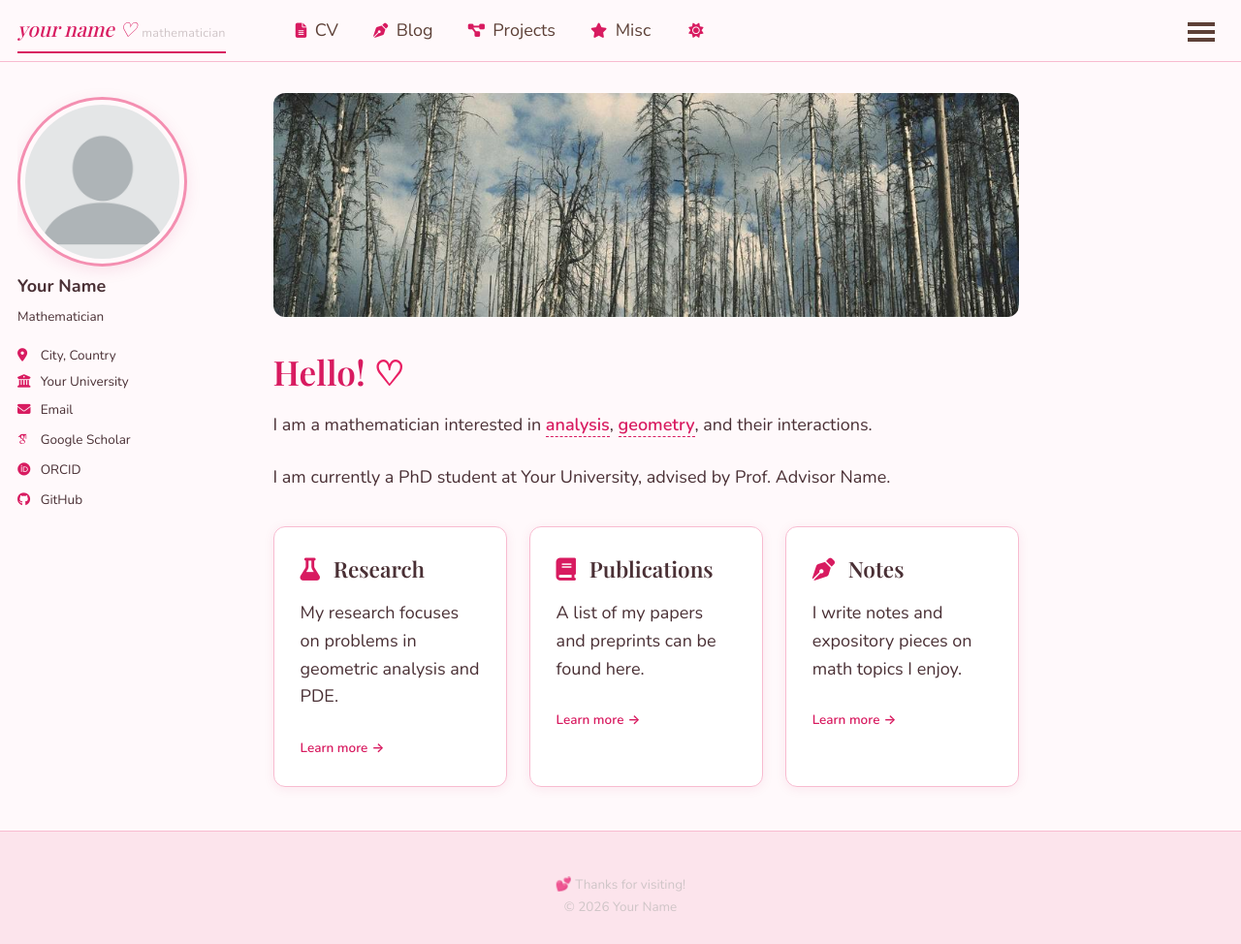
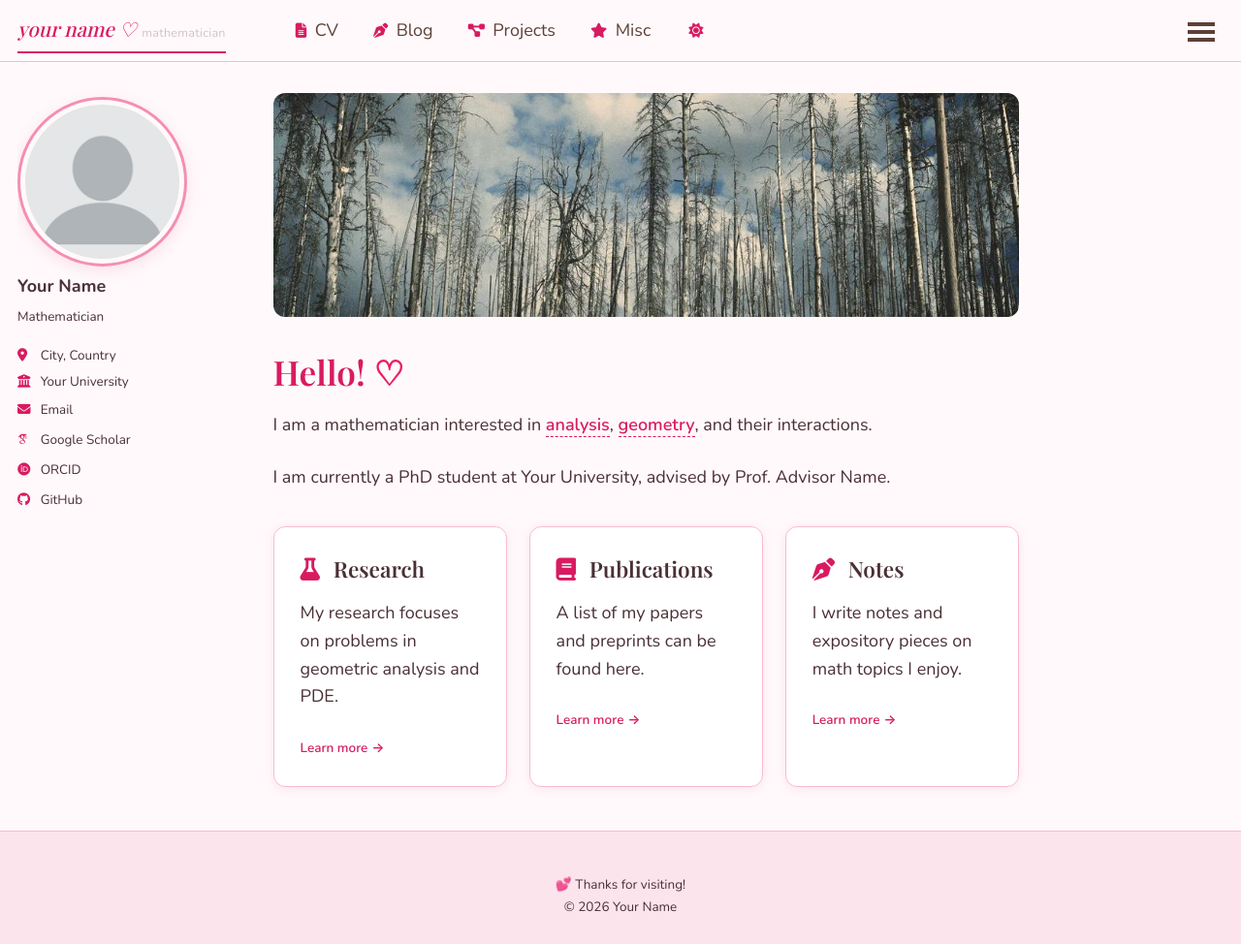
Before and after one commit to aris-uu/aris-uu.github.io, a Jekyll site: the page built from _pages/about.md, in a window 1280 px wide and 974 px high. Shown: the whole window at 97% size. Built offline with Jekyll 4.4.1, drawn with Linux system fonts in a browser that asks for light colours; some web fonts are replaced; a script that is not in the unit is left out.

Commit message:
feat: add layout base and footer SASS components for sticky footer implementation

```diff
--- a/_sass/layout/_base.scss
+++ b/_sass/layout/_base.scss
@@ -14,6 +14,7 @@
 
   margin: 0;
   padding: $masthead-height 0 0;
+  box-sizing: border-box;
   font-family: $global-font-family;
   line-height: 1.5;
 
--- a/_sass/layout/_footer.scss
+++ b/_sass/layout/_footer.scss
@@ -12,9 +12,9 @@
   margin-top: auto;
   flex-shrink: 0;
   -webkit-animation: intro 0.3s both;
-          animation: intro 0.3s both;
+  animation: intro 0.3s both;
   -webkit-animation-delay: 0.45s;
-          animation-delay: 0.45s;
+  animation-delay: 0.45s;
   border-top: 1px solid var(--global-border-color);
 
   footer {
@@ -44,14 +44,14 @@
   .fab,
   .far,
   .fal {
-    color: var(--global-text-color-light);
+    color: var(--global-text-color);
   }
 }
 
 .page__footer-copyright {
   font-family: $global-font-family;
   font-size: $type-size-6;
-  color: var(--global-text-color-light);
+  color: var(--global-text-color);
 
   .footer-heart {
     display: block;
@@ -76,7 +76,7 @@
     text-transform: uppercase;
   }
 
-  li + li:before {
+  li+li:before {
     content: "";
     padding-right: 5px;
   }
```
